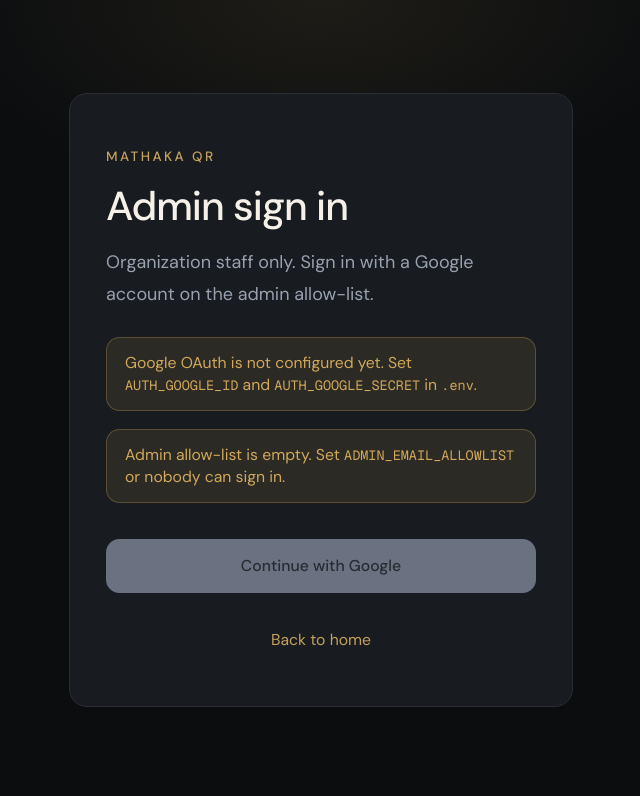
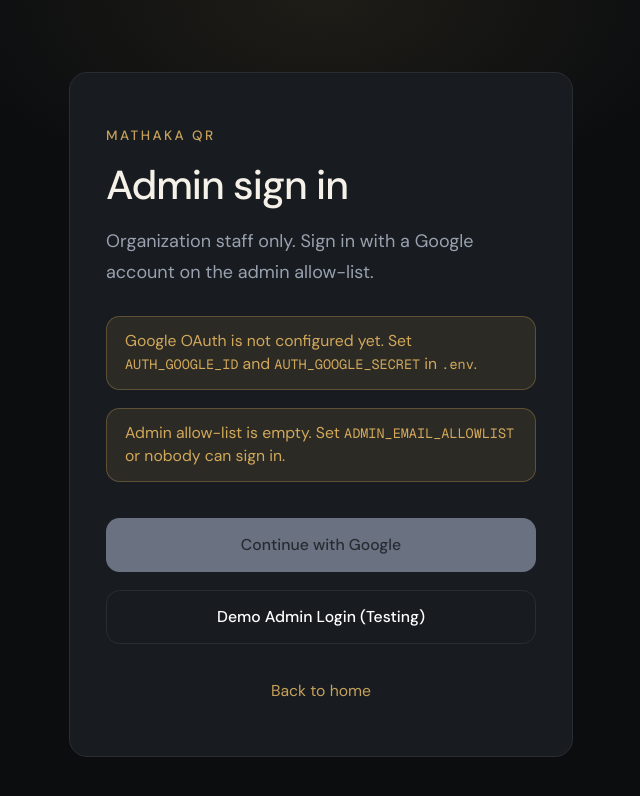
Before and after one commit to sandaru-fx/Pr_03_Sohona, a Next.js app: page /login in a window 1280 px wide. Shown: the top 796 px of the page, without its empty margins (319-959 px from the left). Built offline with nearby package versions, Linux system fonts and the light colour scheme; no server answers.

Commit message:
Add demo login button

```diff
--- a/app/login/actions.ts
+++ b/app/login/actions.ts
@@ -7,3 +7,9 @@
     redirectTo: callbackUrl && callbackUrl.startsWith("/") ? callbackUrl : "/admin",
   });
 }
+
+export async function signInWithDemo(callbackUrl?: string) {
+  await signIn("credentials", {
+    redirectTo: callbackUrl && callbackUrl.startsWith("/") ? callbackUrl : "/admin",
+  });
+}
--- a/app/login/page.tsx
+++ b/app/login/page.tsx
@@ -2,7 +2,7 @@
 import { redirect } from "next/navigation";
 import { auth } from "@/auth";
 import { isAdminSession } from "@/lib/auth-guards";
-import { signInWithGoogle } from "./actions";
+import { signInWithGoogle, signInWithDemo } from "./actions";
 
 function googleConfigured() {
   return Boolean(
@@ -89,7 +89,8 @@
           </p>
         ) : null}
 
-        <form className="mt-8" action={signInWithGoogle.bind(null, callbackUrl)}>
+        <div className="mt-8 flex flex-col gap-4">
+          <form action={signInWithGoogle.bind(null, callbackUrl)}>
             <button
               type="submit"
               disabled={!ready}
@@ -98,6 +99,16 @@
               Continue with Google
             </button>
           </form>
+
+          <form action={signInWithDemo.bind(null, callbackUrl)}>
+            <button
+              type="submit"
+              className="flex h-12 min-h-12 w-full items-center justify-center rounded-xl border border-[#2A2E33] bg-transparent px-5 text-sm font-medium text-white transition-colors duration-300 hover:bg-[#2A2E33]"
+            >
+              Demo Admin Login (Testing)
+            </button>
+          </form>
+        </div>
 
         <p className="mt-8 text-center text-sm text-gray-500">
           <Link
--- a/auth.config.ts
+++ b/auth.config.ts
@@ -1,5 +1,6 @@
 import type { NextAuthConfig } from "next-auth";
 import Google from "next-auth/providers/google";
+import Credentials from "next-auth/providers/credentials";
 import { isAdminEmailAllowed } from "@/lib/admin-allowlist";
 
 /**
@@ -22,9 +23,27 @@
   ];
 }
 
+function demoProvider() {
+  return [
+    Credentials({
+      name: "Demo Login",
+      credentials: {},
+      async authorize() {
+        // Returns a dummy admin user based on the allowed email
+        return {
+          id: "demo-admin-id",
+          name: "Demo Admin",
+          email: "sandaruchamod62@gmail.com",
+          image: "https://api.dicebear.com/7.x/avataaars/svg?seed=DemoAdmin"
+        };
+      }
+    })
+  ];
+}
+
 export const authConfig = {
   trustHost: true,
-  providers: [...googleProvider()],
+  providers: [...googleProvider(), ...demoProvider()],
   pages: {
     signIn: "/login",
     error: "/login",
```
Lines whose indentation alone changed are shown as unchanged.
